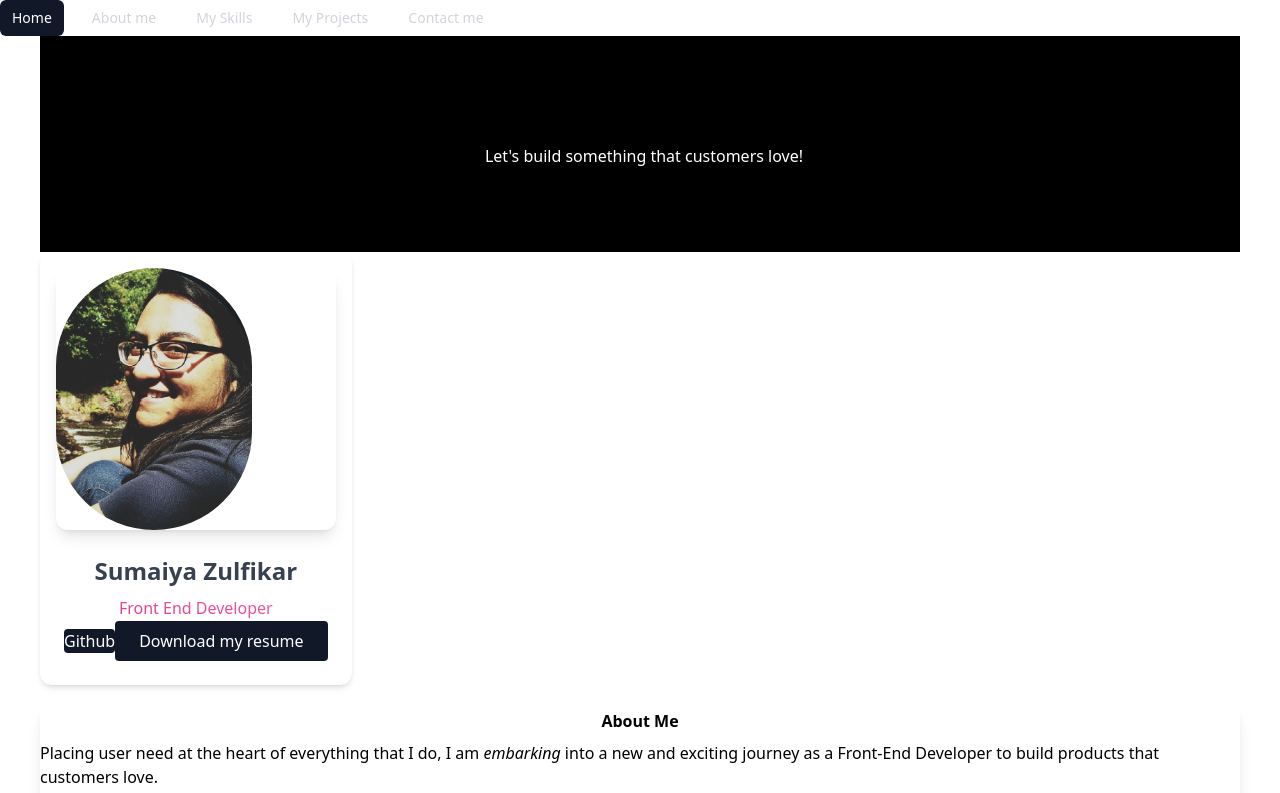
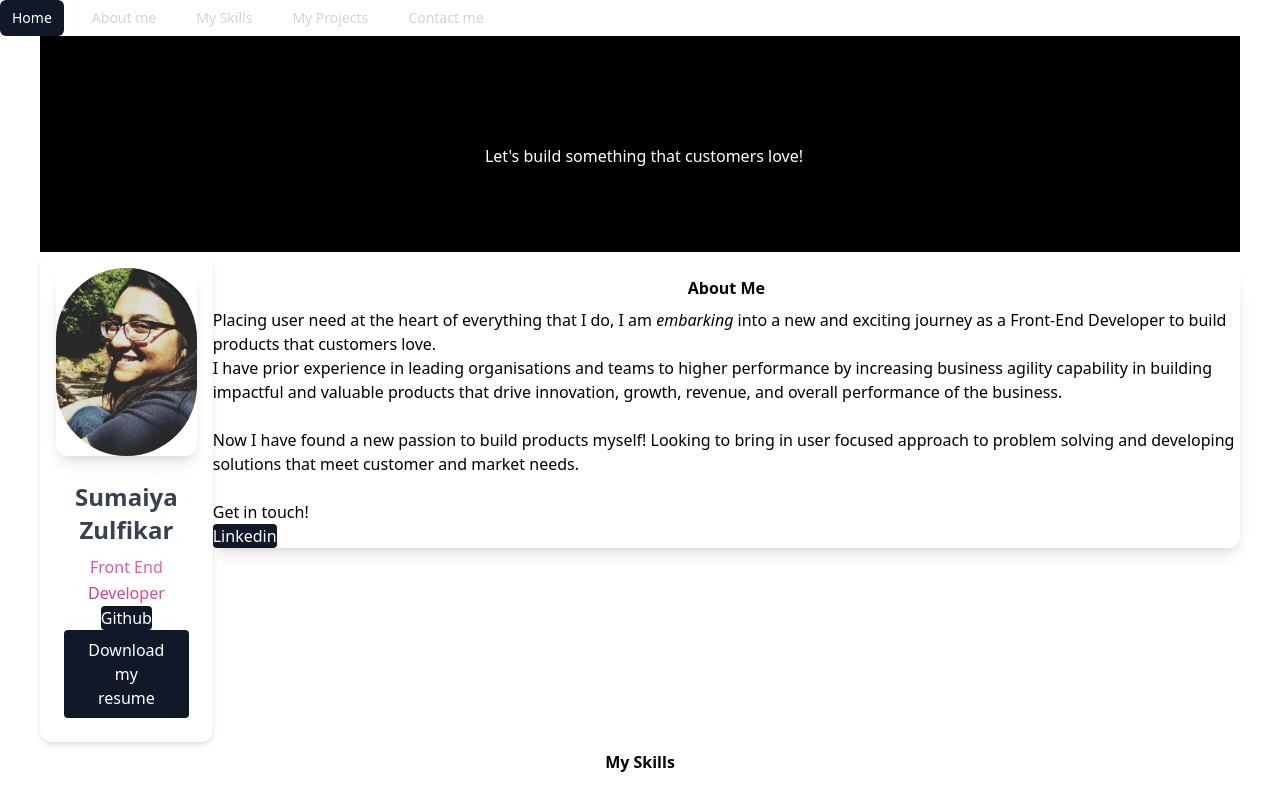
Before and after one commit to sumzulfikar/Sumaiya-FrontEnd-Portfolio, a React (Vite) app: page / in a window 1280 px wide. Shown: the top 793 px of the page. Built offline with nearby package versions, Linux system fonts and the light colour scheme.

Commit message:
fixed mob response

```diff
--- a/src/components/AboutMe.jsx
+++ b/src/components/AboutMe.jsx
@@ -13,8 +13,8 @@ const AboutMe = () => {
 
     return (
         <section className="component mx-1 md:mx-10 ">
-            <div className="flex flex-row  flex-wrap gap-4 ">
-                <div className="relative flex flex-col rounded-xl bg-white bg-clip-border text-gray-700 shadow-md basis-1/2">
+            <div className="flex flex-row  max-sm:flex-wrap gap-4 ">
+                <div className="relative flex flex-col col-span-2 rounded-xl bg-white bg-clip-border text-gray-700 shadow-md basis-1/2">
                     <div className="relative mx-4 mt-4  rounded-xl bg-white bg-clip-border text-gray-700 shadow-lg">
                         <img src={assets} alt="profile-picture" className=" flex justify-center rounded-full" />
                     </div>
@@ -31,7 +31,7 @@ const AboutMe = () => {
                 </div>
                 <div>
 
-                    <div className="mt-4 rounded-xl bg-white shadow-lg">
+                    <div className="mt-4 rounded-xl col-span-8 bg-white shadow-lg">
                         <h2 className=" text-center text-3xl  font-bold py-2 basis-1/2">About Me</h2>
                         <p className="text-wrap p-5">Placing user need at the heart of everything that I do, I am <em>embarking</em> into a new and exciting journey as a Front-End Developer to build products that customers love. <br />
                             I have prior experience in leading organisations and teams to higher performance by increasing business agility capability in building impactful and valuable products that drive innovation, growth, revenue, and overall performance of the business. <br />
--- a/src/components/skills/TechSkills.jsx
+++ b/src/components/skills/TechSkills.jsx
@@ -16,7 +16,7 @@ const TechSkills = () => {
 
             </div>
             <section className=" flex justify-center mt-4">
-                <div className="grid gap-4 md:grid-cols-5  xs:grid-cols-2"> {myskills.map((skill) => (
+                <div className="grid gap-4 md:grid-cols-5  max-sm:grid-cols-2"> {myskills.map((skill) => (
                     <TechCard key={skill.id} data={skill} />
                 ))
                 }</div></section>
```
